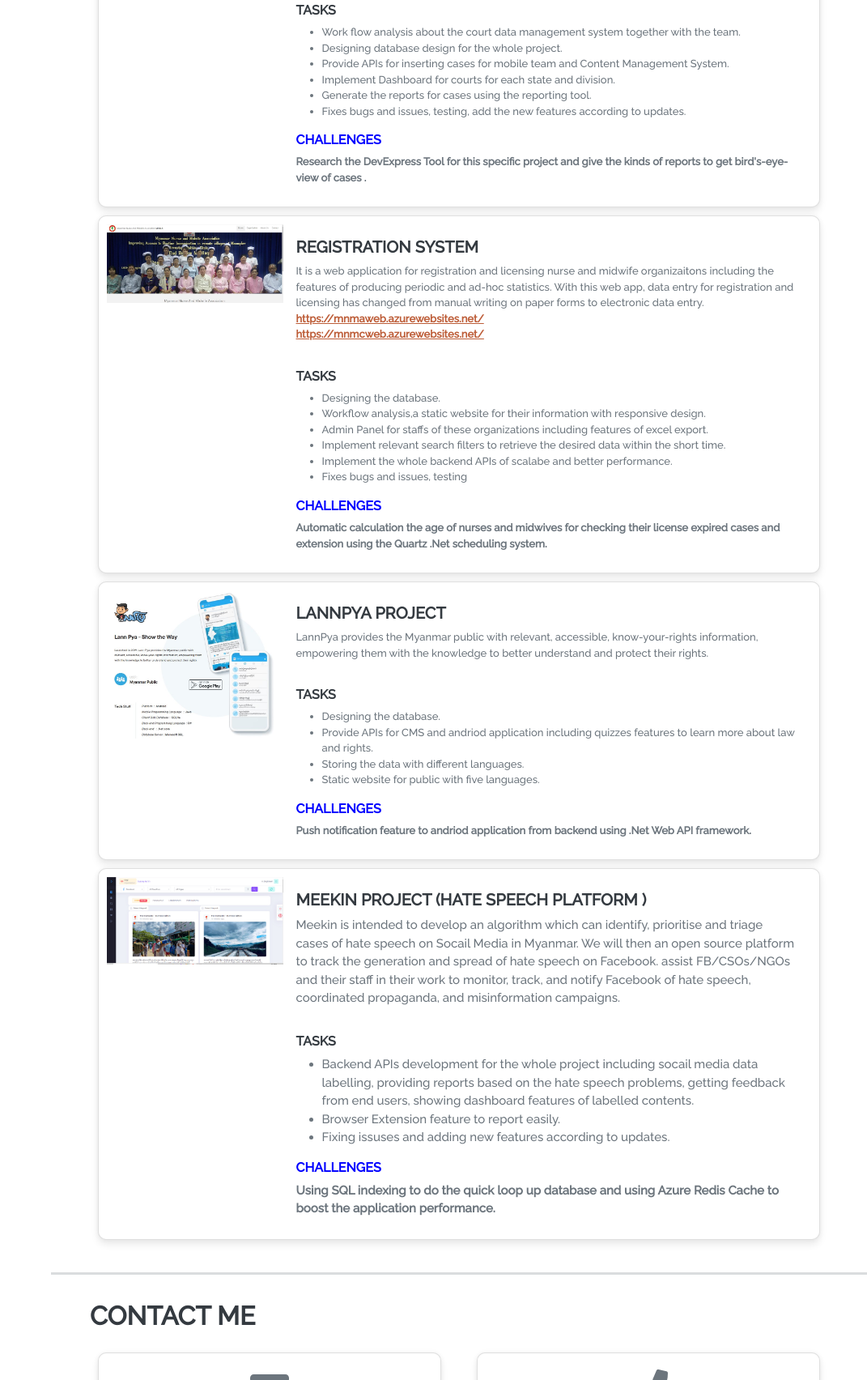
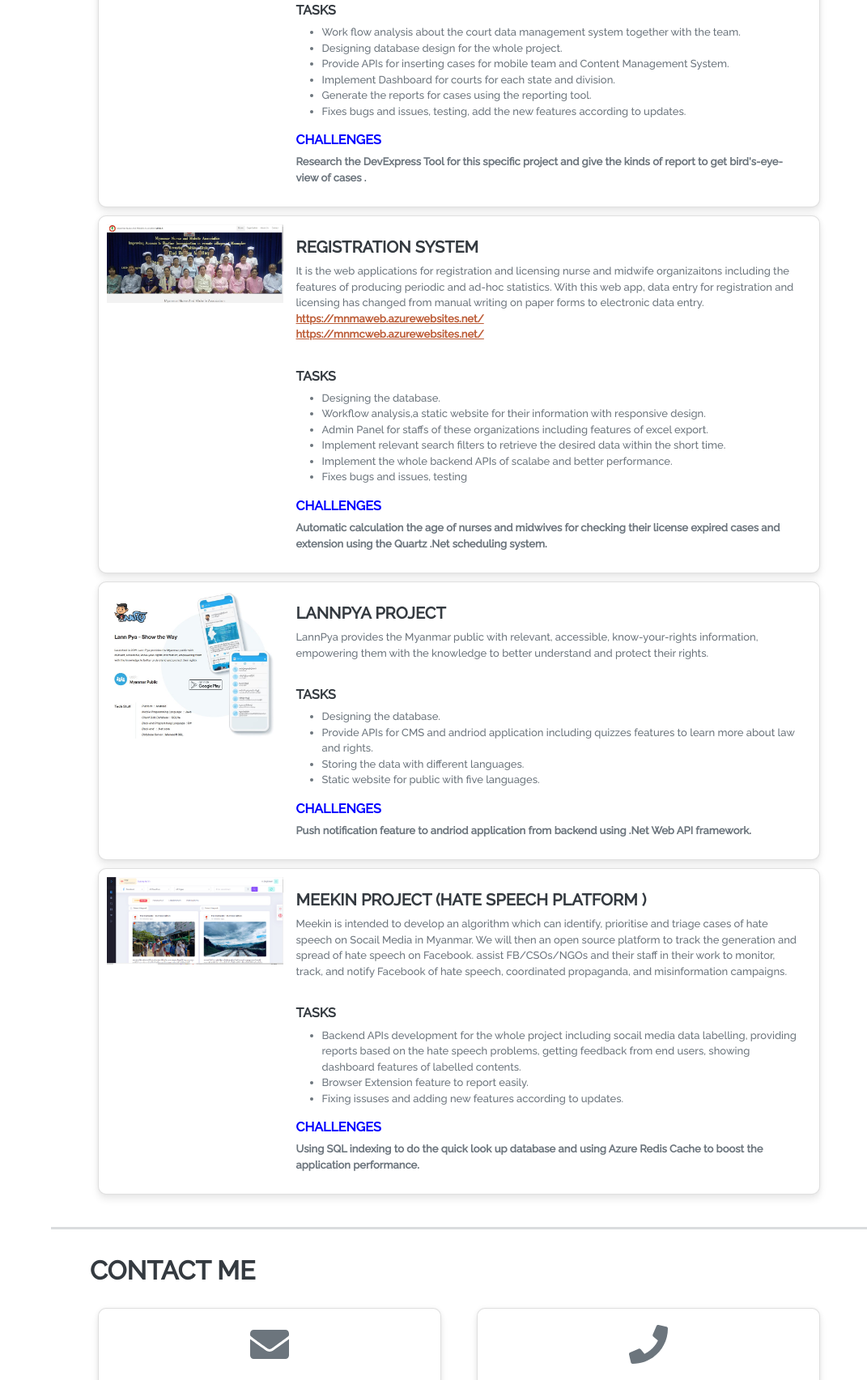
Before and after one commit to myasabai/Mya_Portfolio, a plain HTML site: page index.html in a window 1280 px wide. Shown: the part 1443-3147 px from the top of the page at 81% size, without its empty margins (209-1280 px from the left). Drawn offline with nearby package versions, Linux system fonts and the light colour scheme.

Commit message:
Some Fixes

```diff
--- a/index.html
+++ b/index.html
@@ -295,7 +295,7 @@
                                     <h6 style="color:blue">Challenges</h6>
                                     <div>
                                         <b>
-                                            Research the DevExpress Tool for this specific project and give the kinds of reports to get bird's-eye-view of cases .
+                                            Research the DevExpress Tool for this specific project and give the kinds of report to get bird's-eye-view of cases .
                                         </b>
                                     </div>
 
@@ -317,7 +317,7 @@
                         <div class="card-body">
                             <h5 class="card-title">Registration System</h5>
                             <div class="card-text" style="font-size:13px!important">
-                                It is a web application for registration and licensing nurse and midwife organizaitons
+                                It is the web applications for registration and licensing nurse and midwife organizaitons
                                 including the features of producing periodic and ad-hoc statistics. With this web app,
                                 data entry for registration and licensing has changed from manual writing on paper forms to electronic data entry.
 
@@ -434,7 +434,7 @@
                     <div class="col-md-9" style="font-size:15px!important">
                         <div class="card-body">
                             <h5 class="card-title"> Meekin Project (Hate Speech Platform )</h5>
-                            <div class="card-text">
+                            <div class="card-text" style="font-size:13px!important">
                                 Meekin is intended to develop an algorithm which can identify,
                                 prioritise and triage cases of hate speech on
                                 Socail Media in Myanmar. We will then an open source platform to track the generation and
@@ -462,7 +462,7 @@
                                     <h6 style="color:blue">Challenges</h6>
                                     <div>
                                         <b>
-                                            Using SQL indexing to do the quick loop up database and using Azure Redis Cache to boost the application performance.
+                                            Using SQL indexing to do the quick look up database and using Azure Redis Cache to boost the application performance.
                                         </b>
                                     </div>
                                     <!--<h6><b>Technologies Used : </b></h6>-->
```
